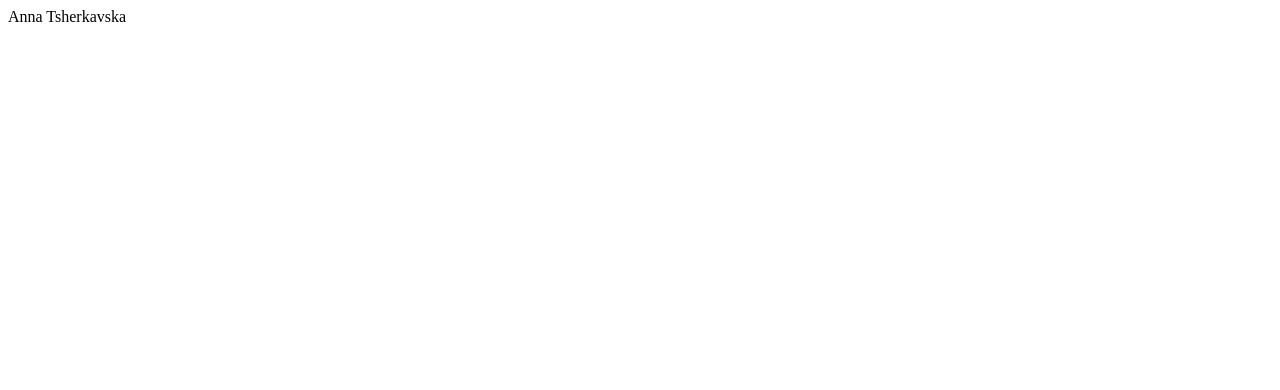
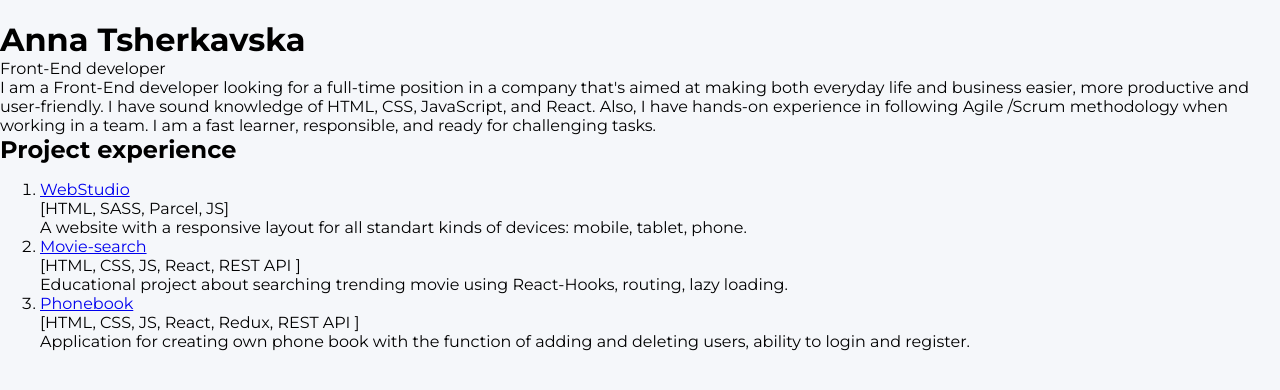
Before and after one commit to tsherkavskaAnna/My-CV, a plain HTML site: page index.html in a window 1280 px wide. Drawn offline with Linux system fonts and the light colour scheme.

Commit message:
add projects

```diff
--- a/CSS/style.css
+++ b/CSS/style.css
@@ -0,0 +1,20 @@
+body {
+    overflow-x: hidden;
+    margin: 0;
+    padding: 20px 0;
+    background-color: #f5f7fa;
+    font-family: 'Montserrat', sans-serif;
+}
+
+h1,
+h2,
+h3,
+h4,
+h5,
+h6,
+p {
+    margin: 0;
+};
+li {
+    list-style-type: none;
+}
--- a/index.html
+++ b/index.html
@@ -4,13 +4,56 @@
     <meta charset="UTF-8">
     <meta http-equiv="X-UA-Compatible" content="IE=edge">
     <meta name="viewport" content="width=device-width, initial-scale=1.0">
+    <link rel="stylesheet" href="./CSS/style.css">
+    <link rel="preconnect" href="https://fonts.googleapis.com">
+    <link rel="preconnect" href="https://fonts.gstatic.com" crossorigin>
+    <link href="https://fonts.googleapis.com/css2?family=Montserrat:wght@400;700&family=Roboto:wght@400;500&display=swap" rel="stylesheet">
     <title>CV Anna Tsherkavska</title>
 </head>
 <body>
-    <!--Main contentainer-->
+    <!--Main container-->
     <div class="main container">
-        <div class="about_me">Anna Tsherkavska</div>
-
+        <div class="about_me">
+            <h1 class="about_me name">Anna Tsherkavska</h1>
+            <p class="about_me professional">Front-End developer</p>
+            <p class="about_me description">I am a Front-End developer looking for a full-time position in
+                a company that's aimed at making both everyday
+                life and business easier, more productive and user-friendly. I
+                have sound knowledge of HTML, CSS, JavaScript, and React.
+                Also, I have hands-on experience in following Agile /Scrum
+                methodology when working in a team. I am a fast learner,
+                responsible, and ready for challenging tasks.</p>
+        </div>
+<!--Projects-->
+<div class="projects_list">
+    <h2>Project experience</h2>
+    <ol>
+        <li class="project_item">
+            <a class="project_link" href="https://web-studio-lab.netlify.app"
+            target="_blank">WebStudio</a>
+            <p class="project_tool">[HTML, SASS, Parcel, JS]</p>
+            <p class="project_description">A website with a responsive layout for all standart kinds of devices: mobile, tablet, phone.</p>
+        </li>
+        <li class="project_item">
+            <a class="project_link" href="https://tsherkavskaanna.github.io/goit-react-hw-05-movies/"
+            target="_blank">Movie-search</a>
+            <p class="project_tool">[HTML, CSS, JS, React, REST API ]</p>
+            <p class="project_description">Educational project about searching trending movie using React-Hooks, routing, lazy loading.</p>
+        </li>
+        <li class="project_item">
+            <a class="project_link" href="https://tsherkavskaanna.github.io/goit-react-hw-08-phonebook/"
+            target="_blank">Phonebook</a>
+            <p class="project_tool">[HTML, CSS, JS, React, Redux, REST API ]</p>
+            <p class="project_description">Application for creating own phone book with the function of adding and deleting users, ability to login and register.</p>
+        </li>
+    </ol>
+</div>
+<!--My work expirience-->
+<!--Education-->
+<!--Foto-->
+<!--Contacts-->
+<!--Tech skills-->
+<!--Soft skills-->
     </div>
 </body>
 </html>
```
Also changed, not shown: prettier.json (added, +12 -0 lines), image/IMG_6917.jpeg (added).
